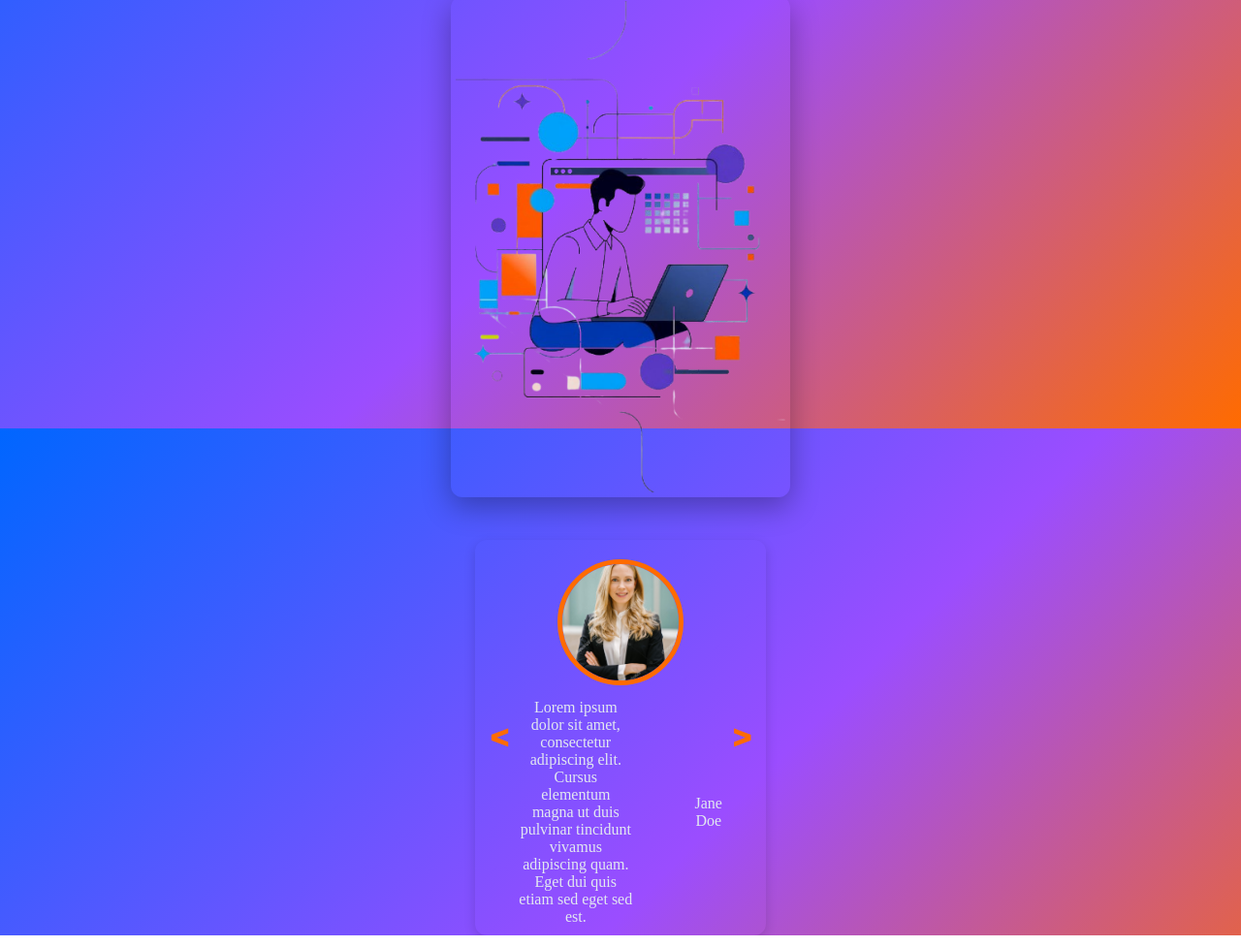
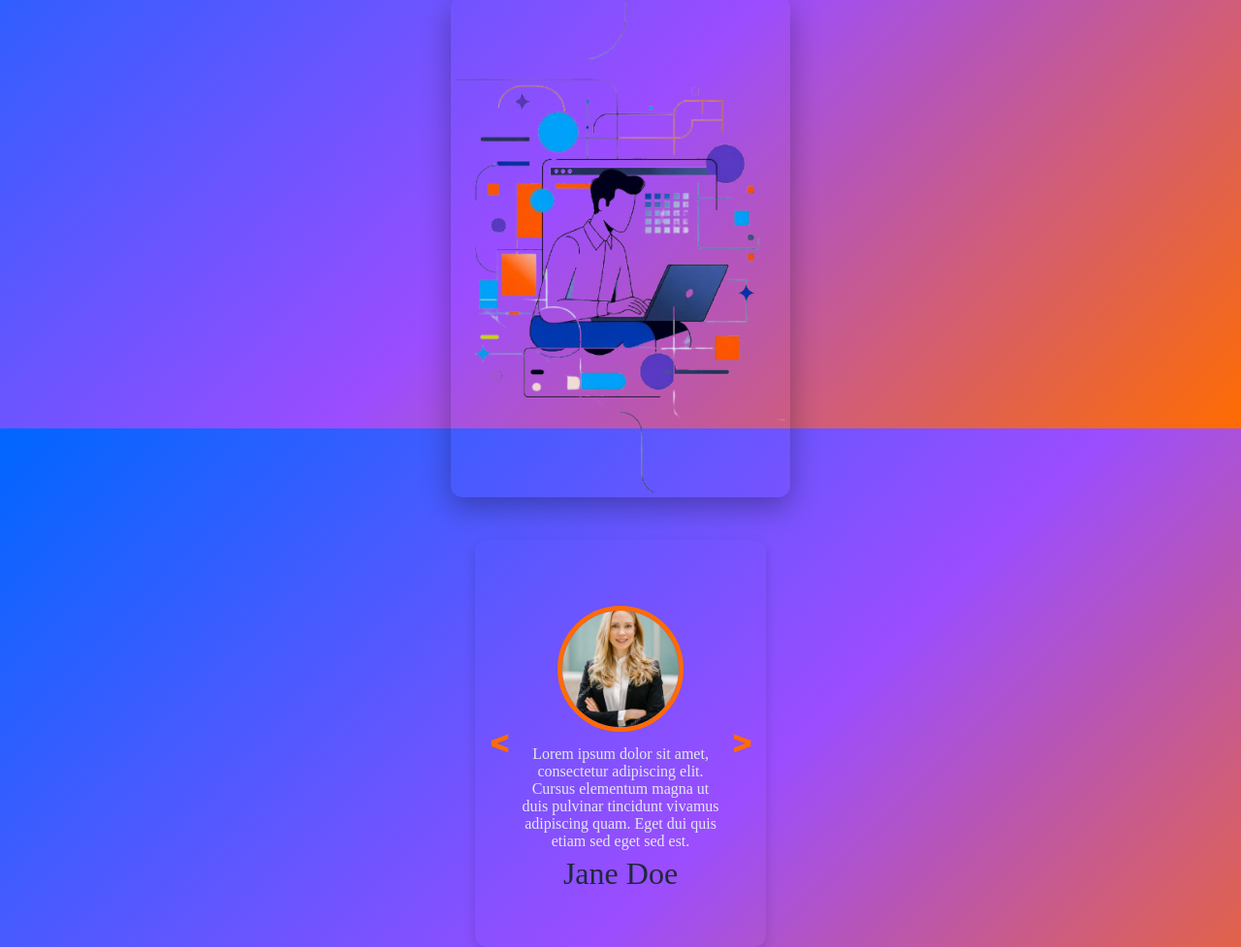
Before and after one commit to Jake-Silveira/TemplateCustomizer, a plain HTML site: page index.html in a window 1280 px wide. Shown: the part 358-1335 px from the top of the page at 97% size. Drawn offline with nearby package versions, Linux system fonts and the light colour scheme.

Commit message:
added reviews base moved social icons

```diff
--- a/styles.css
+++ b/styles.css
@@ -386,7 +386,7 @@ body{
     margin: 1rem auto 0; /* Add top margin and center */
 }
 .reviewNav{
-    height: 15rem;
+    height: 25rem;
     font-size: 2rem;
     font-weight: 1000;
     color: var(--color-accent-orange);
@@ -428,10 +428,21 @@ body{
 
 .reviewContent{
     display: flex;
+    flex-direction: column;
     justify-content: center;
     align-items: center;
-    gap: 2rem;
+    gap: 3px;
     color: var(--color-border);
+}
+
+.reviewStars{
+    color: var(--color-primary);
+    font-size: 2rem;
+}
+
+.reviewerName{
+    color: var(--color-text);
+    font-size: 2rem;
 }
 
 /* Mobile adjustments for hero section */
```
